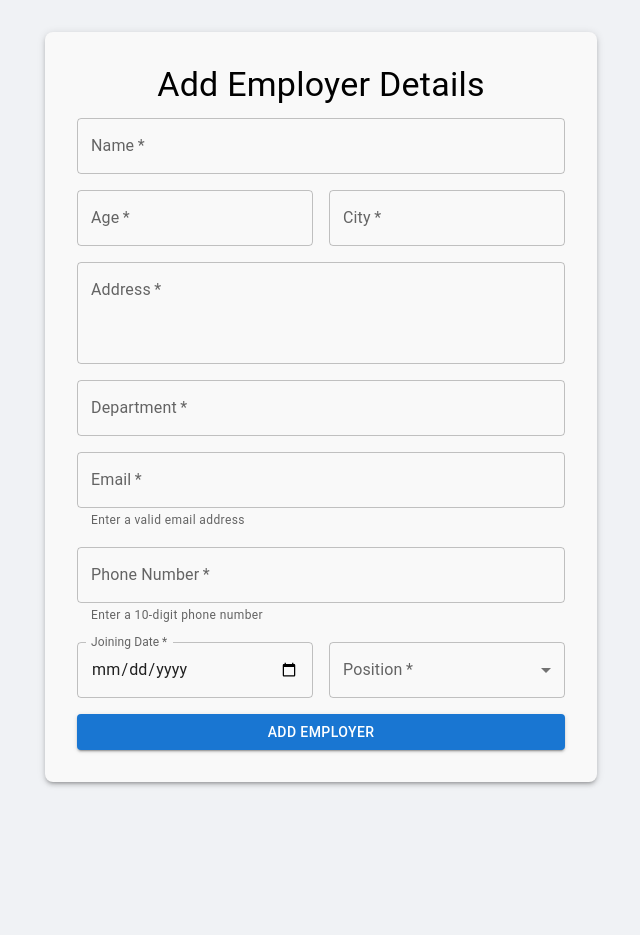
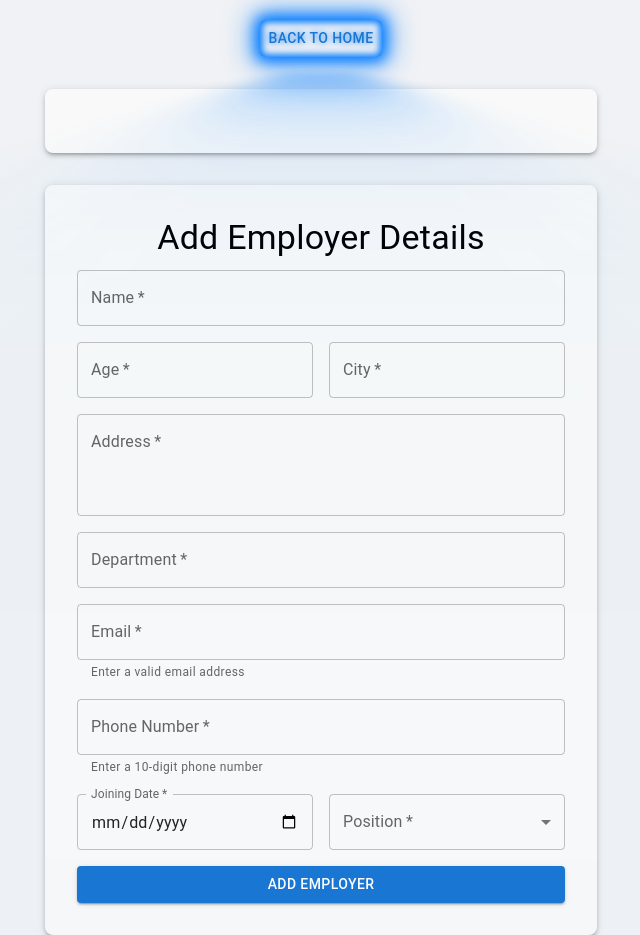
Before and after one commit to Avinash-yadav-07/coding-bot, a React (Create React App) app: page /add in a window 1280 px wide. Shown: the whole page, without its empty margins (319-959 px from the left). Before the commit the page ends 800 px from the top, so only its background shows below. Built offline with nearby package versions, Linux system fonts and the light colour scheme.

Commit message:
EmployerForm.js
added button to go to main page

```diff
--- a/src/EmployerForm.js
+++ b/src/EmployerForm.js
@@ -1,6 +1,7 @@
 import React, { useState } from "react";
 import { db } from "./firebase.js";
 import { collection, addDoc } from "firebase/firestore";
+import { useNavigate } from "react-router-dom";
 import {
   Box,
   TextField,
@@ -14,6 +15,7 @@ import {
 } from "@mui/material";
 
 const EmployerForm = () => {
+  const navigate = useNavigate();
   const [formData, setFormData] = useState({
     name: "",
     age: "",
@@ -62,6 +64,23 @@ const EmployerForm = () => {
 
   return (
     <Container maxWidth="sm">
+      <Button
+        className="custom-button"
+        onClick={() => navigate("/")}
+        sx={{ mt: 2, mb: 2, display: 'block', margin: '20px auto' }}
+      >
+        Back to Home
+      </Button>
+
+      <Box
+        sx={{
+          marginTop: 4,
+          padding: 4,
+          borderRadius: 2,
+          boxShadow: 3,
+          backgroundColor: "#f9f9f9",
+        }}
+      ></Box>
       <Box
         sx={{
           marginTop: 4,
```
